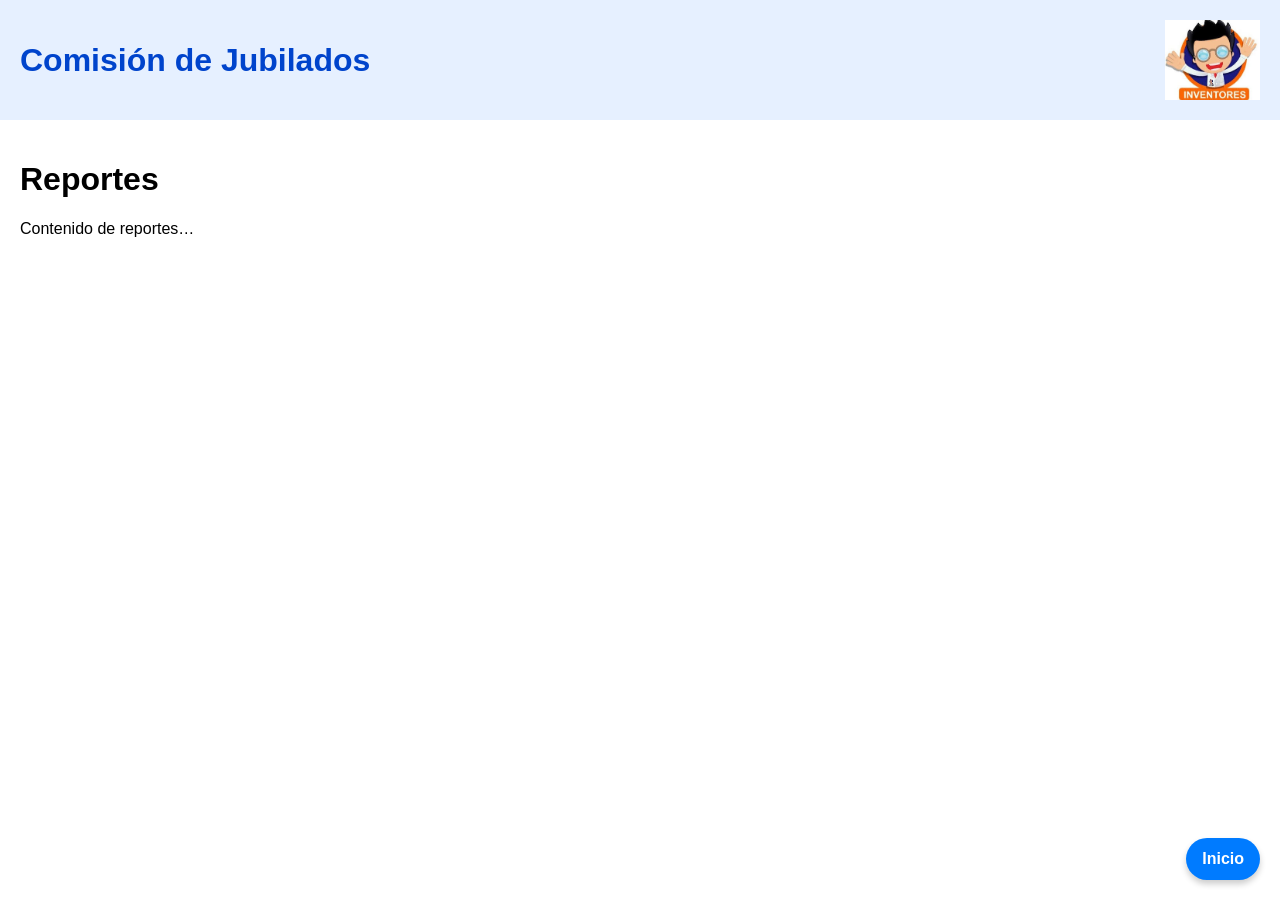
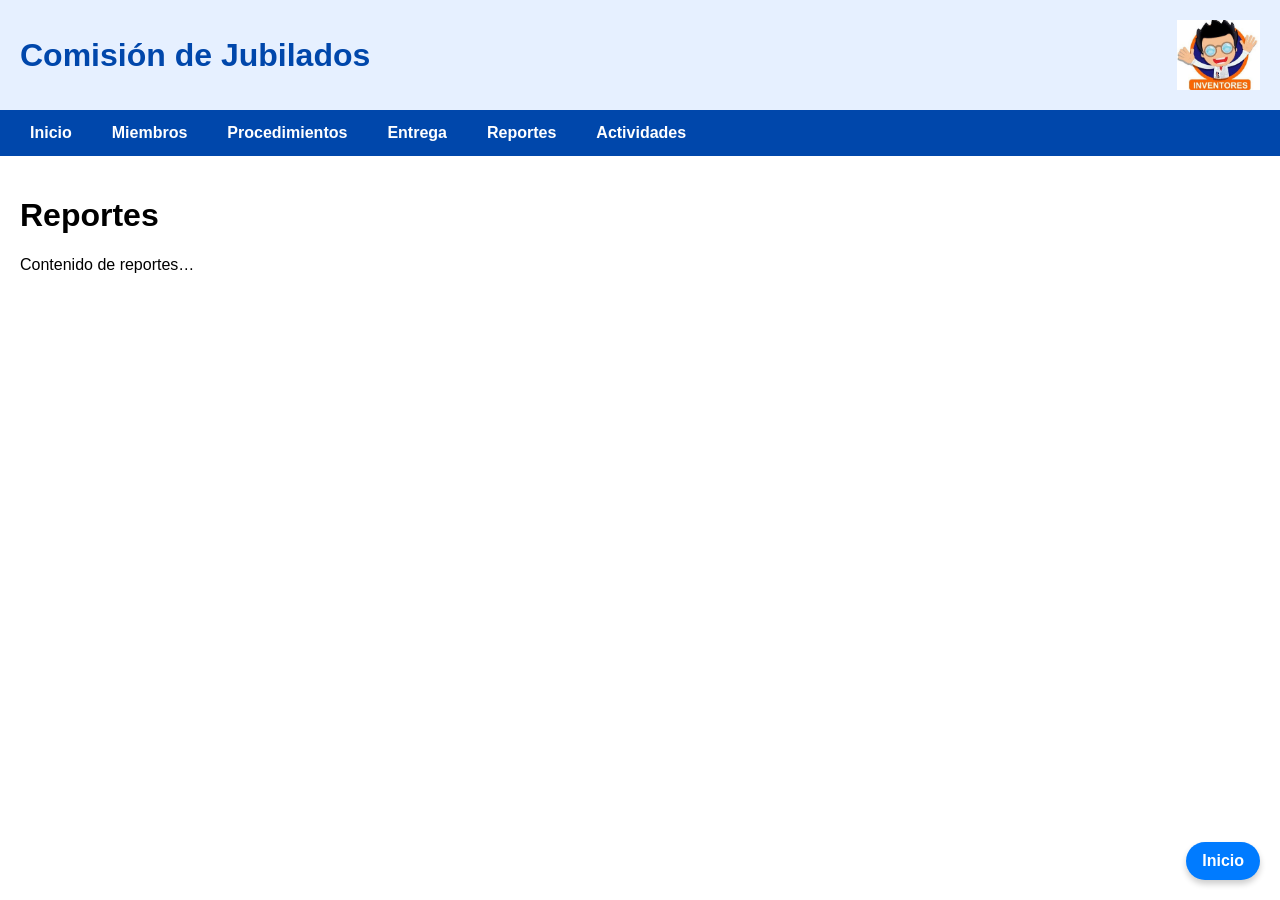
Before and after one commit to HFMD26/HFMD26.github.io, a Jekyll site: the page built from reportes.md, in a window 1280 px wide. Built offline with Jekyll 4.4.1, drawn with Linux system fonts in a browser that asks for light colours.

Commit message:
Update default.html

```diff
--- a/_layouts/default.html
+++ b/_layouts/default.html
@@ -1,62 +1,97 @@
 <!DOCTYPE html>
 <html lang="es">
 <head>
-    <meta charset="UTF-8" />
+  <meta charset="UTF-8">
   <title>{{ page.title }}</title>
-    <meta name="viewport" content="width=device-width, initial-scale=1" />
   <style>
     body {
+      font-family: sans-serif;
       margin: 0;
-        font-family: Arial, sans-serif;
     }
-      header {
+
+    /* Franja azul con título y logo */
+    .header {
       background-color: #e6f0ff;
       display: flex;
       justify-content: space-between;
       align-items: center;
       padding: 20px;
     }
-      header h1 {
+
+    .header h1 {
       margin: 0;
-        color: #0044cc;
-        font-size: 2em;
+      color: #0047ab;
     }
-      header img {
-        height: 80px;
+
+    .header img {
+      height: 70px;
     }
-      main {
+
+    /* Menú de pestañas */
+    .nav-tabs {
+      display: flex;
+      background-color: #0047ab;
+      padding-left: 10px;
+    }
+
+    .nav-tabs a {
+      color: white;
+      padding: 14px 20px;
+      text-decoration: none;
+      display: block;
+      font-weight: bold;
+    }
+
+    .nav-tabs a:hover {
+      background-color: #003680;
+    }
+
+    /* Contenido principal */
+    .content {
       padding: 20px;
     }
+
+    /* Botón de regreso */
     .back-button {
       position: fixed;
       bottom: 20px;
       right: 20px;
       background-color: #007bff;
       color: white;
-        padding: 12px 16px;
+      padding: 10px 16px;
       border-radius: 50px;
       text-decoration: none;
+      font-weight: bold;
       box-shadow: 0 4px 6px rgba(0,0,0,0.2);
-        font-weight: bold;
       z-index: 1000;
     }
   </style>
 </head>
 <body>
 
-    <!-- Franja azul superior -->
-    <header>
+  <!-- Franja superior -->
+  <div class="header">
     <h1>Comisión de Jubilados</h1>
-      <img src="{{ '/assets/logo.jpg' | relative_url }}" alt="Logo" />
-    </header>
+    <img src="/assets/logo.jpg" alt="Logo">
+  </div>
+
+  <!-- Menú de pestañas -->
+  <div class="nav-tabs">
+    <a href="/">Inicio</a>
+    <a href="/miembros/">Miembros</a>
+    <a href="/procedimientos/">Procedimientos</a>
+    <a href="/entrega/">Entrega</a>
+    <a href="/reportes/">Reportes</a>
+    <a href="/actividades/">Actividades</a>
+  </div>
 
   <!-- Contenido de la página -->
-    <main>
+  <div class="content">
     {{ content }}
-    </main>
+  </div>
 
-    <!-- Botón de regreso al inicio -->
-    <a href="{{ '/' | relative_url }}" class="back-button">Inicio</a>
+  <!-- Botón flotante de regreso -->
+  <a href="/" class="back-button">Inicio</a>
 
 </body>
 </html>
```
Lines whose indentation alone changed are shown as unchanged.
